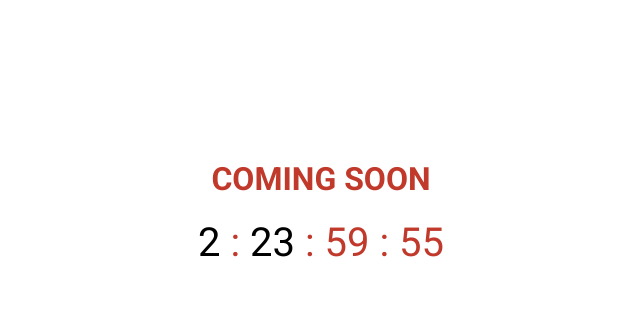
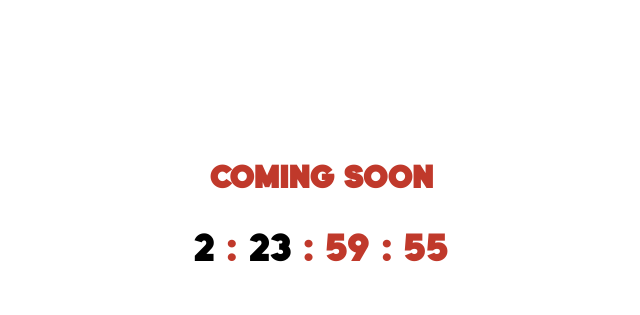
Before and after one commit to costuv/calculator, a plain HTML site: page index.html in a window 1280 px wide. Shown: the part 178-493 px from the top of the page, without its empty margins (319-959 px from the left). Drawn offline with Linux system fonts and the light colour scheme.

Commit message:
Update index.html

```diff
--- a/index.html
+++ b/index.html
@@ -15,7 +15,7 @@
         justify-content: center;
         align-items: center;
         height: 100vh;
-        font-family: 'Roboto', 'cos', sans-serif;
+        font-family: cos;
         background-color: white;
         color: #C0392B;
         margin: 0;
```
